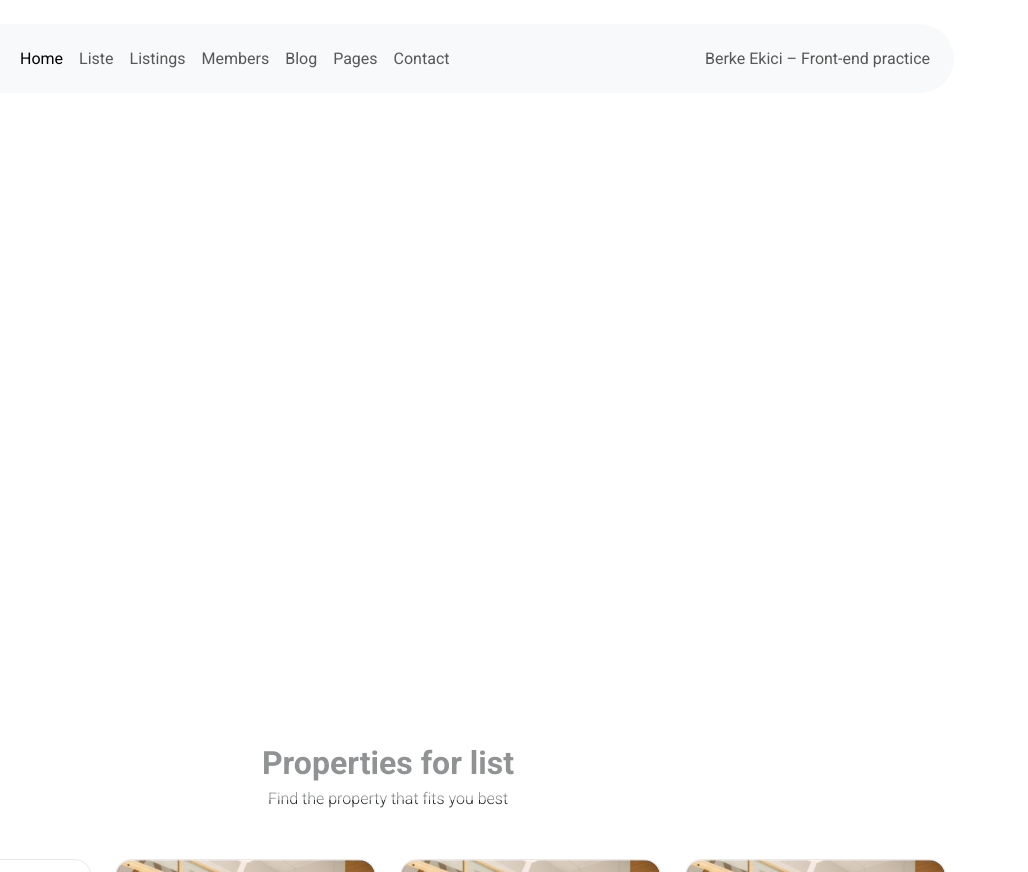
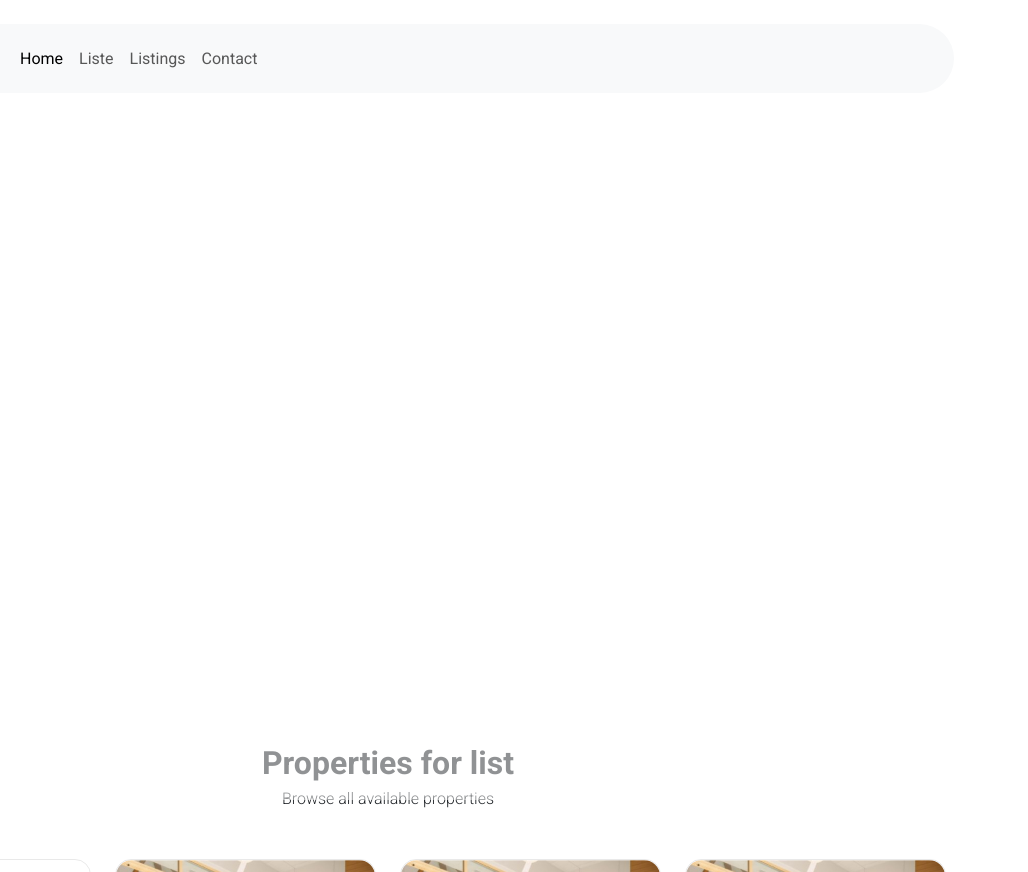
Before and after one commit to berkeekicii/BTK-FrontEnd, a plain HTML site: page liste.html in a window 1280 px wide. Shown: the top 872 px of the page, 252-1280 px from the left. Drawn offline with nearby package versions, Linux system fonts and the light colour scheme; some packages are replaced by stand-ins of ours.

Commit message:
Add files via upload

```diff
--- a/liste.html
+++ b/liste.html
@@ -37,21 +37,9 @@
                             <a class="nav-link" href="liste.html">Listings</a>
                         </li>
                         <li class="nav-item">
-                            <a class="nav-link" href="#">Members</a>
-                        </li>
-                        <li class="nav-item">
-                            <a class="nav-link" href="#">Blog</a>
-                        </li>
-                        <li class="nav-item">
-                            <a class="nav-link" href="#">Pages</a>
-                        </li>
-                        <li class="nav-item">
-                            <a class="nav-link" href="#">Contact</a>
+                            <a class="nav-link" href="#contact">Contact</a>
                         </li>
                     </ul>
-                    <span class="navbar-text">
-                        Berke Ekici – Front-end practice
-                    </span>
                 </div>
             </nav>
         </div>
@@ -1118,21 +1106,9 @@
                                 <a class="nav-link" href="liste.html">Listings</a>
                             </li>
                             <li class="nav-item">
-                                <a class="nav-link" href="#">Members</a>
-                            </li>
-                            <li class="nav-item">
-                                <a class="nav-link" href="#">Blog</a>
-                            </li>
-                            <li class="nav-item">
-                                <a class="nav-link" href="#">Pages</a>
-                            </li>
-                            <li class="nav-item">
-                                <a class="nav-link" href="#">Contact</a>
+                                <a class="nav-link" href="#contact">Contact</a>
                             </li>
                         </ul>
-                        <span class="navbar-text">
-                            Berke Ekici – Front-end practice
-                        </span>
                     </div>
                 </nav>
             </div>
@@ -1152,7 +1128,7 @@
             <div class="container">
                 <div class="d-flex flex-column align-items-center justify-content-center mb-5">
                     <span class="fs-2 fw-semibold">Properties for list</span>
-                    <span class="fs-6 fw-light text-center">Find the property that fits you best</span>
+                    <span class="fs-6 fw-light text-center">Browse all available properties</span>
                 </div>
                 <div class="row">
                     <div class="d-none d-lg-block col-lg-3">
@@ -1828,7 +1804,7 @@
 
 
 
-        <footer>
+        <footer id="contact">
             <div class="container py-4">
                 <div class="row">
                     <div class="col-12 col-lg-4 d-flex align-items-center justify-content-center">
```
Also changed, not shown: index.html (+7 -19 lines).
